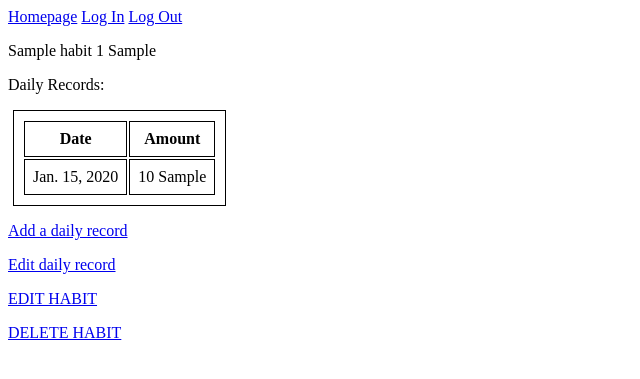
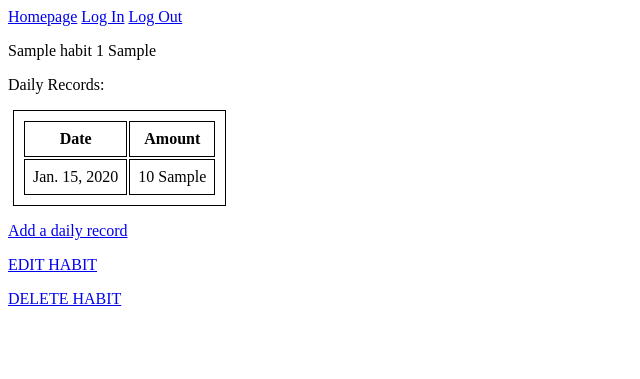
Before and after one commit to Momentum-Team-15/django-habit-tracker-rayardenyoung, a Django app: page /habit/1/ in a window 1280 px wide. Shown: the top 379 px of the page, without its empty margins (0-640 px from the left). Run offline with Django 4.2, Linux system fonts and the light colour scheme; tables that the repository leaves empty hold one stand-in row (values such as "Sample post").

Commit message:
working, still can't get edit record

```diff
--- a/config/urls.py
+++ b/config/urls.py
@@ -29,6 +29,6 @@ urlpatterns = [
     path('habit/<int:habitpk>/edit/', views.edit_habit, name='edit_habit'),
     path('habit/delete/<int:habitpk>', views.delete_habit, name='delete_habit'),
     path('dailyrecord/new', views.create_dailyrecord, name="create_dailyrecord"),
-    path('dailyrecord/<int:pk>/edit/', views.edit_dailyrecord, name='edit_dailyrecord'),
+    # path('dailyrecord/<int:habitpk>/edit/', views.edit_dailyrecord, name='edit_dailyrecord'),
     # path('dailyrecord/delete/<int:pk>', views.delete_dailyrecord, name='delete_dailyrecord'),
 ]
--- a/habittracker/forms.py
+++ b/habittracker/forms.py
@@ -11,7 +11,7 @@ class DailyRecordForm(forms.ModelForm):
 
     class Meta:
         model = DailyRecord
-        fields = ['habit', 'amount', 'completed_date']
+        fields = ['amount', 'completed_date']
 
 
 class EditDailyRecordForm(forms.ModelForm):
--- a/habittracker/views.py
+++ b/habittracker/views.py
@@ -65,8 +65,8 @@ def create_dailyrecord(request):
         form = DailyRecordForm()
     return render(request, 'habittracker/create_dailyrecord.html', {'form': form})
 
-def edit_dailyrecord(request, dailyrecordpk, habitpk):
-    dailyrecord = DailyRecord.objects.get(pk=habitpk, completed_date=dailyrecordpk)
+def edit_dailyrecord(request, habitpk, dailyrecordpk):
+    dailyrecord = DailyRecord.objects.get(pk=habitpk)
     if request.method == "POST":
         form = EditDailyRecordForm(request.POST, request.FILES, instance=dailyrecord)
         if form.is_valid():
--- a/templates/habittracker/create_dailyrecord.html
+++ b/templates/habittracker/create_dailyrecord.html
@@ -2,6 +2,7 @@
 {% block content %}
 
 <h2>Add an Daily Record:</h2>
+
 
 <form method ="post" enctype="multipart/form-data">
     {% csrf_token %}
--- a/templates/habittracker/create_habit.html
+++ b/templates/habittracker/create_habit.html
@@ -2,6 +2,7 @@
 {% block content %}
 
 <h2>Add an Habit:</h2>
+
 
 <form method ="post" enctype="multipart/form-data">
     {% csrf_token %}
--- a/templates/habittracker/habit_detail.html
+++ b/templates/habittracker/habit_detail.html
@@ -21,7 +21,7 @@
 </table>
 
     <p><a href="{% url 'create_dailyrecord' %}">Add a daily record</a></p>
-    <p><a href="{% url 'edit_dailyrecord' pk=habit.pk %}">Edit daily record</a></p>
+
 
     <p><a href="{% url 'edit_habit' habitpk=habit.pk %}">EDIT HABIT</a></p>
 
```
